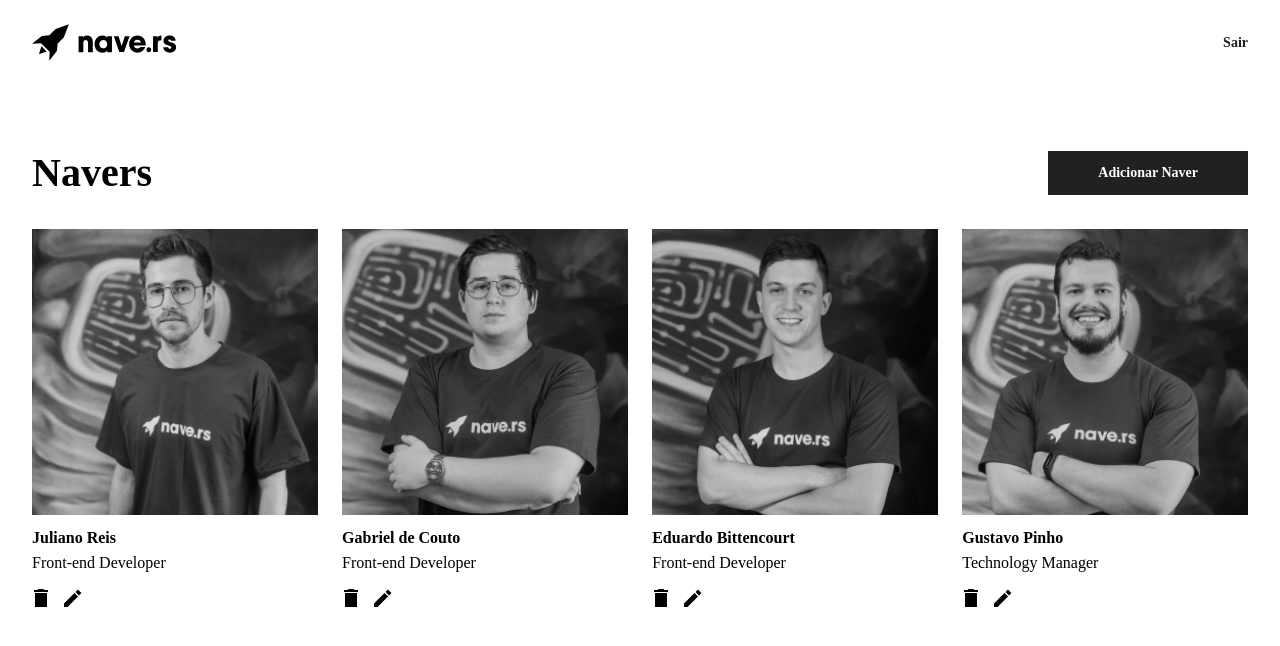
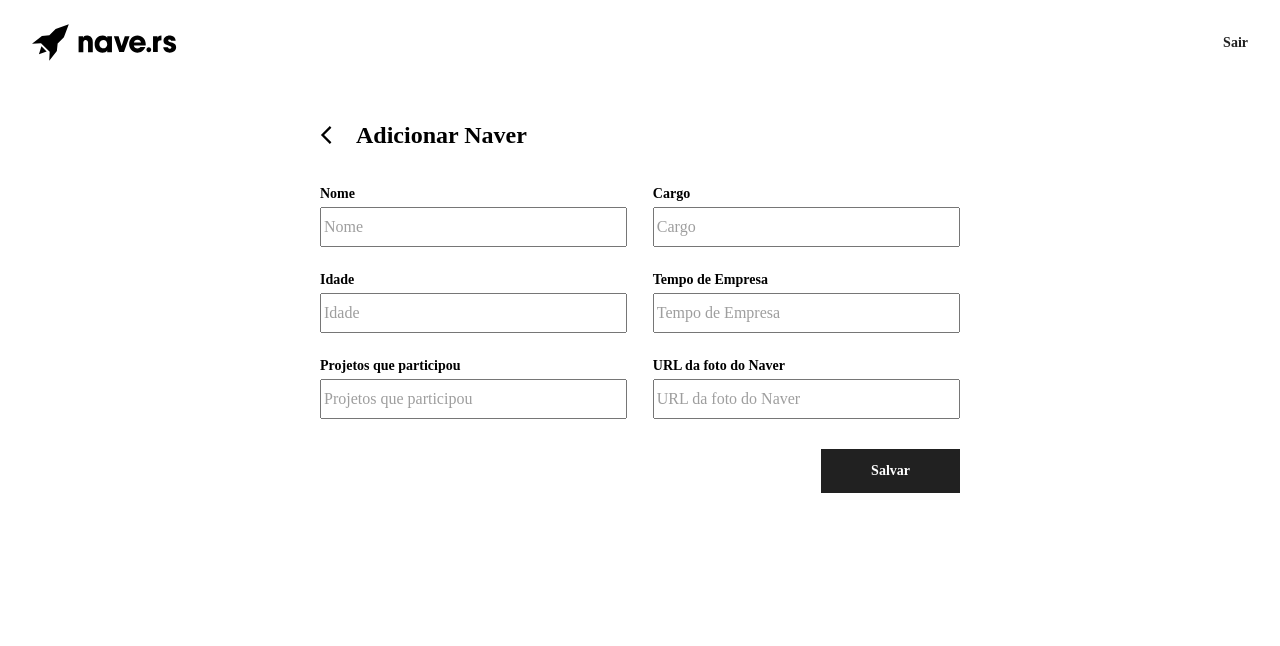
Before and after one commit to jonatassallazar/naver_test_frontend, a React (Create React App) app: page / in a window 1280 px wide. Shown: the top 646 px of the page. Built offline with nearby package versions, Linux system fonts and the light colour scheme.

Commit message:
Form component added

```diff
--- a/src/App.js
+++ b/src/App.js
@@ -1,17 +1,18 @@
 import React from 'react';
 import GlobalStyle from './components/GlobalStyle';
 import Header from './components/Header';
-import NaverList from './components/NaverList';
+//import NaverList from './components/NaverList';
 //import LoginPage from './components/LoginPage';
 import { ThemeProvider } from 'styled-components';
 import theme from './theme';
+import NaverForm from './components/NaverForm';
 
 const App = () => {
   return (
     <ThemeProvider theme={theme}>
       <GlobalStyle />
       <Header />
-      <NaverList />
+      <NaverForm />
     </ThemeProvider>
   );
 }
--- a/src/components/Icon.js
+++ b/src/components/Icon.js
@@ -39,4 +39,13 @@ export const CloseIcon = ({ className }) => (
   </Svg>
 );
 
+export const BackIcon = ({ className }) => (
+  <Svg viewBox="0 0 13 20" className={className}>
+    <path
+      d="M12.51 1.86998L10.73 0.0999756L0.839996 9.99998L10.74 19.9L12.51 18.13L4.38 9.99998L12.51 1.86998Z"
+      fill="black"
+    />
+  </Svg>
+);
+
 export default Icon;
--- a/src/components/Input.js
+++ b/src/components/Input.js
@@ -15,7 +15,9 @@ import styled from 'styled-components';
   font-size: 1.6rem;
   font-family: ${({ theme }) => theme.fontFamily};
 
-    ::placeholder {color: ${({ theme }) => theme.colors.lightGray};}
+  ::placeholder {
+    color: ${({ theme }) => theme.colors.lightGray};
+  }
 `;
 
 const Label = styled.label`
@@ -28,6 +30,6 @@ import styled from 'styled-components';
 export const Input = ({ label, placeholder, ...props }) => (
   <WrapperInput>
     <Label>{label}</Label>
-  <InputPrimary placeholder={placeholder} {...props} ></InputPrimary>
+    <InputPrimary placeholder={placeholder} {...props}></InputPrimary>
   </WrapperInput>
 );
--- a/src/components/LoginPage.js
+++ b/src/components/LoginPage.js
@@ -22,7 +22,7 @@ LoginComp.Modal = styled.div`
   justify-content: space-evenly;
   padding: ${({ theme }) => theme.spacing.large};
 
-  .logo-login-page {
+  svg {
     width: 23.5rem;
     height: 6rem;
   }
@@ -31,7 +31,7 @@ LoginComp.Modal = styled.div`
 const LoginPage = () => (
   <LoginComp>
     <LoginComp.Modal>
-      <NaverLogo className="logo-login-page" />
+      <NaverLogo />
       <Input placeholder="E-mail" label="E-mail"/>
       <Input placeholder="Senha" label="Senha"/>
       <Button>Entrar</Button>
--- a/src/components/NaverForm.js
+++ b/src/components/NaverForm.js
@@ -0,0 +1,119 @@
+import React, { useState } from 'react';
+import styled from 'styled-components';
+import { Input } from './Input';
+import { BackIcon } from './Icon';
+import Button from './Button';
+
+const Form = styled.form`
+  margin: 0 auto;
+  width: 50%;
+  height: fit-content;
+  display: flex;
+  flex-direction: row;
+  flex-wrap: wrap;
+  align-items: center;
+  justify-content: space-between;
+  position: relative;
+`;
+
+Form.Header = styled.div`
+  width: 100%;
+  display: flex;
+  flex-direction: row;
+  align-items: center;
+  margin: ${({ theme }) => theme.spacing.large} 0;
+
+  svg {
+    width: 1.2rem;
+    margin-right: ${({ theme }) => theme.spacing.medium};
+  }
+
+  h2 {
+    font-weight: 600;
+    font-size: 2.4rem;
+    line-height: 3.6rem;
+    margin: 0;
+  }
+`;
+
+Form.Input = styled.div`
+  width: 48%;
+  margin-bottom: ${({ theme }) => theme.spacing.medium};
+`;
+
+Form.Button = styled.div`
+  position: absolute;
+  right: 0;
+  bottom: -5rem;
+`;
+
+const NaverForm = (props) => {
+  const [name, setName] = useState(props.name || '');
+  const [role, setRole] = useState(props.role || '');
+  const [age, setAge] = useState(props.age || '');
+  const [companyTime, setCompanyTime] = useState(props.companyTime || '');
+  const [projects, setProjects] = useState(props.projects || '');
+  const [photoUrl, setPhotoUrl] = useState(props.photoUrl || '');
+
+  return (
+    <Form>
+      <Form.Header>
+        <BackIcon />
+        <h2>{props.name ? 'Editar Naver' : 'Adicionar Naver'}</h2>
+      </Form.Header>
+      <Form.Input>
+        <Input
+          placeholder="Nome"
+          label="Nome"
+          value={name}
+          onChange={(e) => setName(e.target.value)}
+        />
+      </Form.Input>
+      <Form.Input>
+        <Input
+          placeholder="Cargo"
+          label="Cargo"
+          value={role}
+          onChange={(e) => setRole(e.target.value)}
+        />
+      </Form.Input>
+      <Form.Input>
+        <Input
+          placeholder="Idade"
+          label="Idade"
+          value={age}
+          onChange={(e) => setAge(e.target.value)}
+        />
+      </Form.Input>
+      <Form.Input>
+        <Input
+          placeholder="Tempo de Empresa"
+          label="Tempo de Empresa"
+          value={companyTime}
+          onChange={(e) => setCompanyTime(e.target.value)}
+        />
+      </Form.Input>
+      <Form.Input>
+        <Input
+          placeholder="Projetos que participou"
+          label="Projetos que participou"
+          value={projects}
+          onChange={(e) => setProjects(e.target.value)}
+        />
+      </Form.Input>
+      <Form.Input>
+        <Input
+          placeholder="URL da foto do Naver"
+          label="URL da foto do Naver"
+          value={photoUrl}
+          onChange={(e) => setPhotoUrl(e.target.value)}
+        />
+      </Form.Input>
+      <Form.Button>
+        <Button>Salvar</Button>
+      </Form.Button>
+    </Form>
+  );
+};
+
+export default NaverForm;
```
Lines whose indentation alone changed are shown as unchanged.
